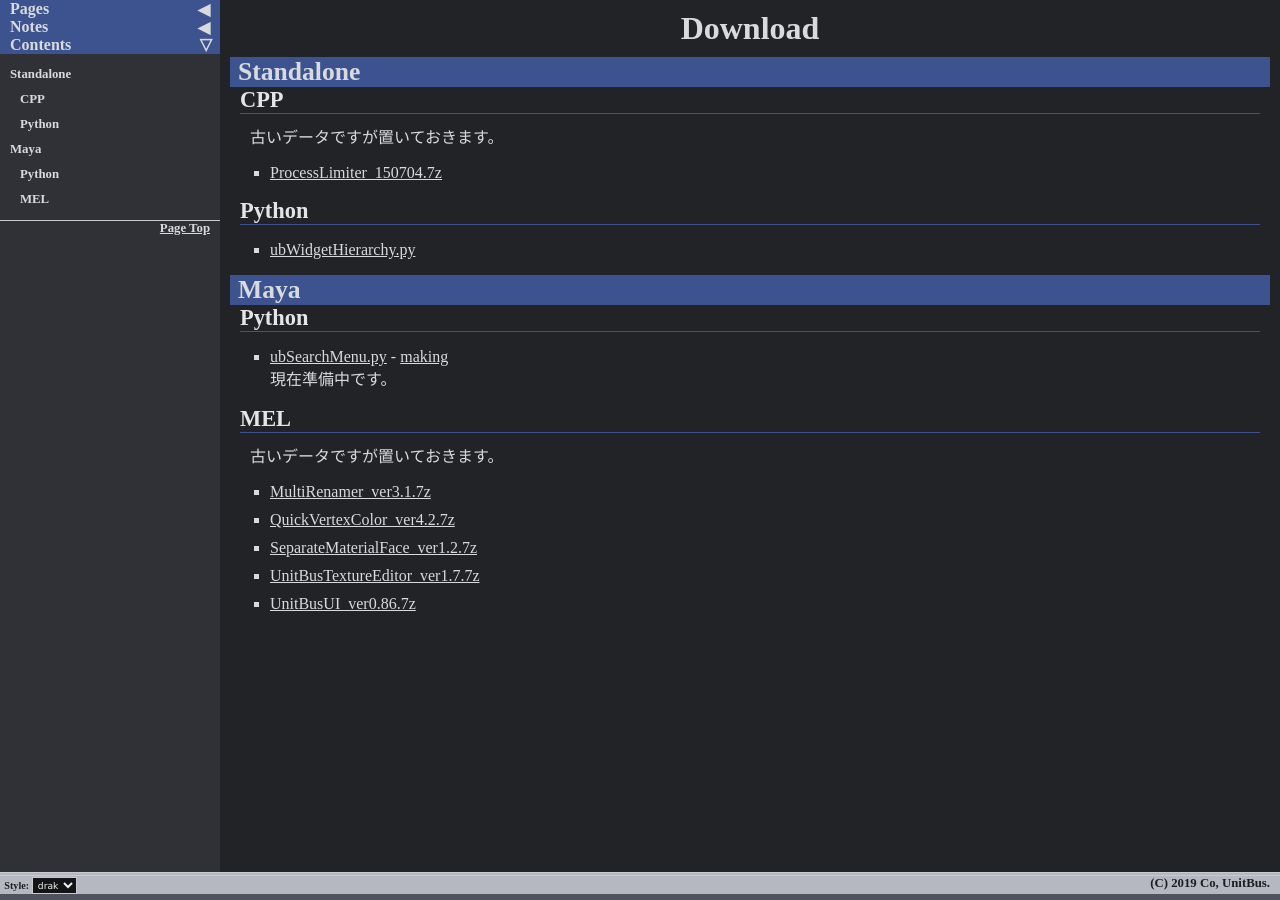
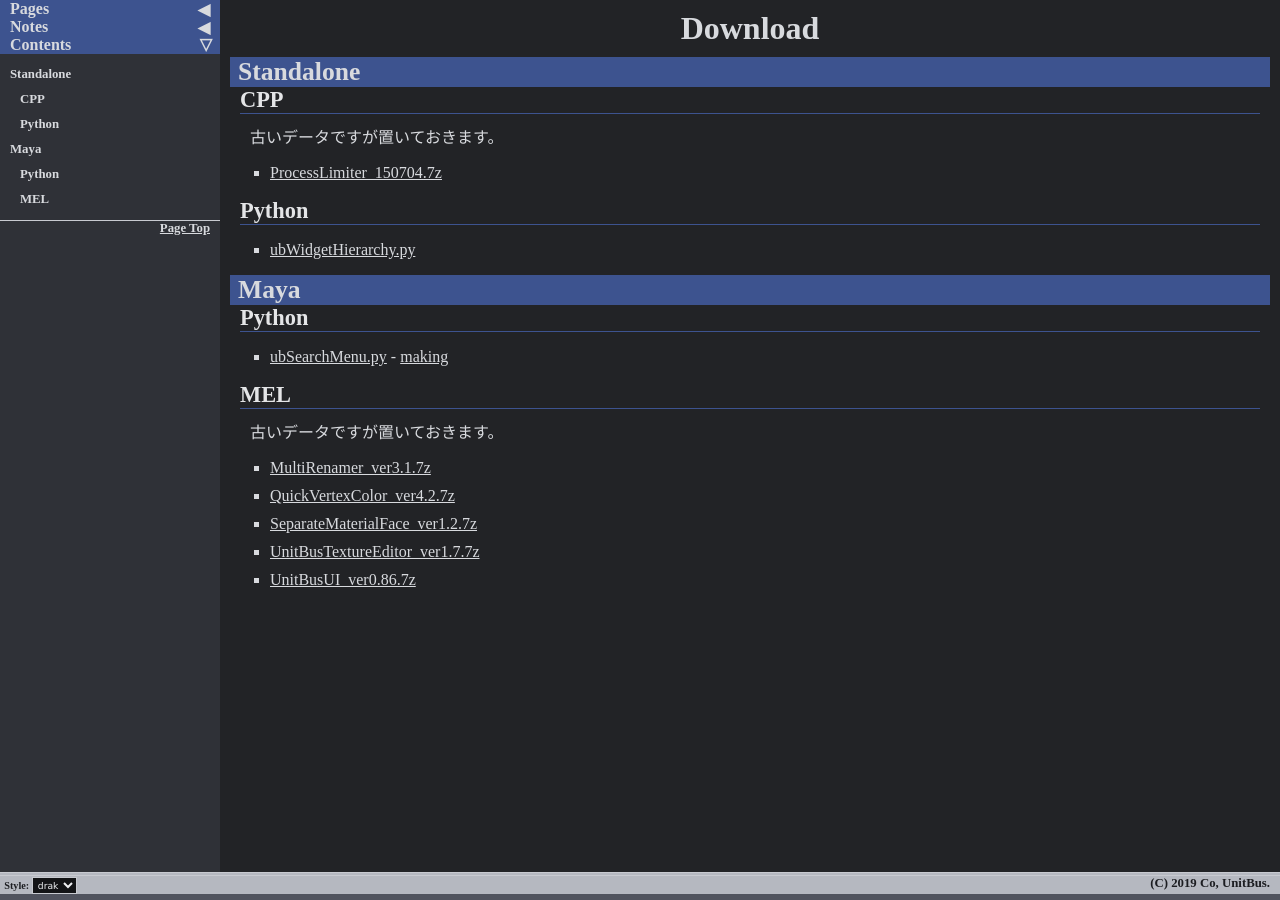
Before and after one commit to unitbus/unitbus.github.io, a Jekyll site: the page built from pages/download.md, in a window 1280 px wide. Built offline with Jekyll 4.4.1, drawn with Linux system fonts in a browser that asks for light colours.

Commit message:
Update download.md

```diff
--- a/pages/download.md
+++ b/pages/download.md
@@ -19,8 +19,7 @@
 
 ## Python
 
-- [ubSearchMenu.py]() - [making]()
-現在準備中です。
+- [ubSearchMenu.py](https://unitbus.github.io/data/maya/python/ubSearchMenu.py) - [making](https://unitbus.github.io/pages/docs/ubSearchMenu_making)
 
 ## MEL
 
```
